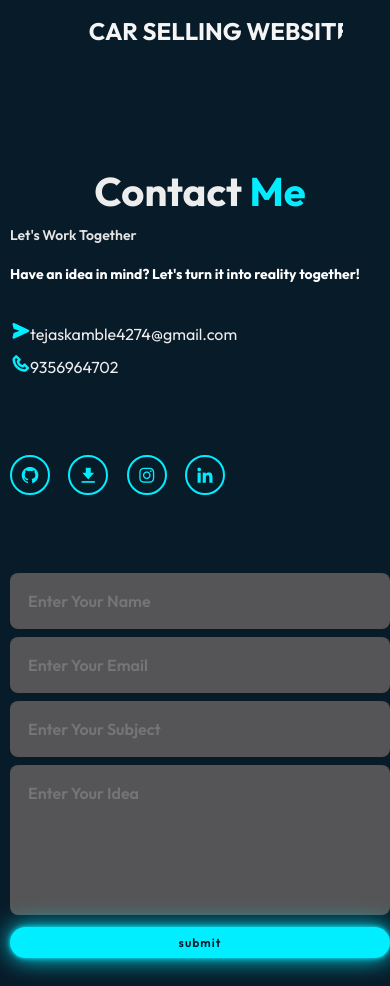
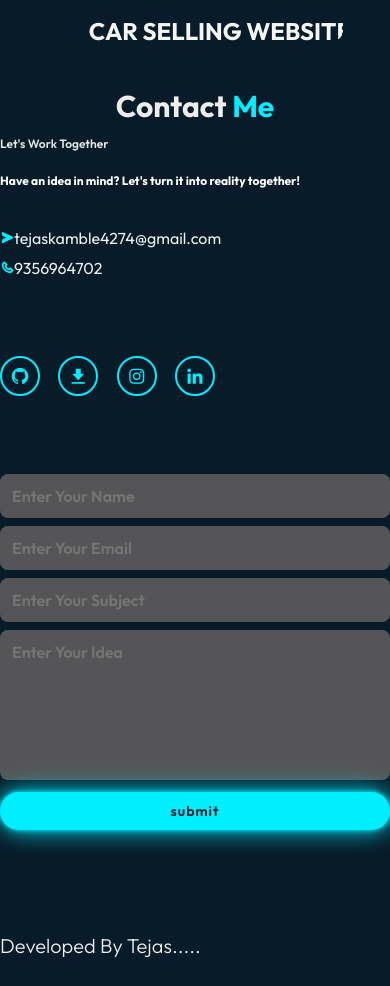
Before and after one commit to Tejas4274/Portfolio, a plain HTML site: page index.html in a window 390 px wide. Shown: the part 7960-8946 px from the top of the page. Drawn offline with nearby package versions, Linux system fonts and the light colour scheme; grey boxes are pictures that could not be loaded; some icons are missing.

Commit message:
changed responsiveness

```diff
--- a/style.css
+++ b/style.css
@@ -1,4 +1,4 @@
-@import url("https://fonts.googleapis.com/css2?family=Outfit:wght@100..900&display=swap");
+ @import url("https://fonts.googleapis.com/css2?family=Outfit:wght@100..900&display=swap");
 
 * {
   margin: 0;
@@ -537,6 +537,7 @@ section {
   align-items: center;
   padding: 50px;
   width: fit-content;
+
 }
 
 .card {
@@ -848,6 +849,8 @@ form textarea {
   }
 }
 
+
+
 @media (max-width: 1065px) {
   .home-content h1 {
     font-size: 40px;
@@ -858,11 +861,18 @@ form textarea {
     margin-left: 1%;
   }
   .contact {
-    grid-template-columns: repeat(2, 1fr);
-    padding-left: 20px;
+    grid-template-columns: 1fr;
+    padding-left: 15px;
+    margin-top: 80px;
   }
   .contact-text h2 {
-    font-size: 70px;
+    font-size: 60px;
+  }
+  .contact-text h4 {
+    font-size: 18px;
+  }
+  .contact-text p {
+    font-size: 18px;
   }
 }
 
@@ -899,27 +909,21 @@ form textarea {
   .sub-title {
     font-size: 50px;
   }
-
-  .contact {
-    grid-template-columns: 1fr;
-    padding-left: 15px;
+   .contact {
+    padding-left: 10px;
+    margin-top: 60px;
   }
   .contact-text h2 {
-    font-size: 60px;
+    font-size: 50px;
   }
   .contact-text h4 {
-    font-size: 18px;
+    font-size: 16px;
   }
   .contact-text p {
+    font-size: 16px;
+  }
+  .contact-list i {
     font-size: 18px;
-  }
-  .contact-form form input,
-  form textarea {
-    width: 100%;
-  }
-  .contact-form form .send {
-    padding: 12px 50px;
-    font-size: 16px;
   }
 }
 
@@ -961,25 +965,32 @@ form textarea {
     padding: 60px;
   }
   .contact {
-    grid-template-columns: 1fr;
-    padding-left: 10px;
-    margin-top: 100px;
+    padding-left: 5px;
+    margin-top: 40px;
   }
   .contact-text h2 {
-    font-size: 50px;
+    font-size: 40px;
   }
   .contact-text h4 {
+    font-size: 14px;
+  }
+  .contact-text p {
+    font-size: 14px;
+  }
+  .contact-list i {
     font-size: 16px;
   }
-  .contact-text p {
-    font-size: 16px;
+  .contact-form form input,
+  .contact-form form textarea {
+    width: 100%;
+    padding: 14px;
   }
   .contact-form textarea {
     height: 180px;
   }
   .contact-form form .send {
-    padding: 10px 40px;
-    font-size: 14px;
+    padding: 12px 50px;
+    font-size: 16px;
   }
 }
 
@@ -1037,20 +1048,33 @@ form textarea {
     width: 100%;
   }
 
+
+   .contact {
+    padding-left: 0;
+    margin-top: 20px;
+  }
   .contact-text h2 {
-    font-size: 40px;
+    font-size: 30px;
   }
   .contact-text h4 {
+    font-size: 12px;
+  }
+  .contact-text p {
+    font-size: 12px;
+  }
+  .contact-list i {
     font-size: 14px;
   }
-  .contact-text p {
-    font-size: 14px;
+  .contact-form form input,
+  .contact-form form textarea {
+    width: 100%;
+    padding: 12px;
   }
   .contact-form textarea {
     height: 150px;
   }
   .contact-form form .send {
-    padding: 8px 30px;
-    font-size: 12px;
+    padding: 10px 40px;
+    font-size: 14px;
   }
 }
```
